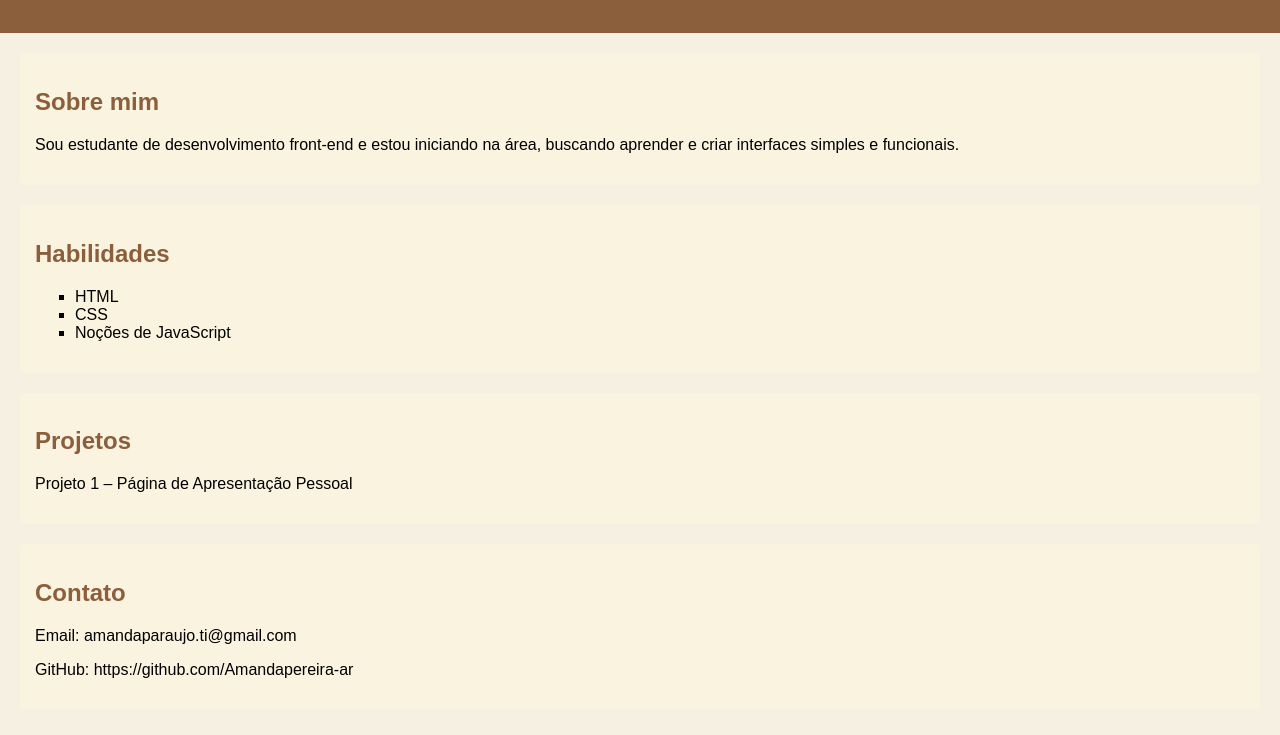
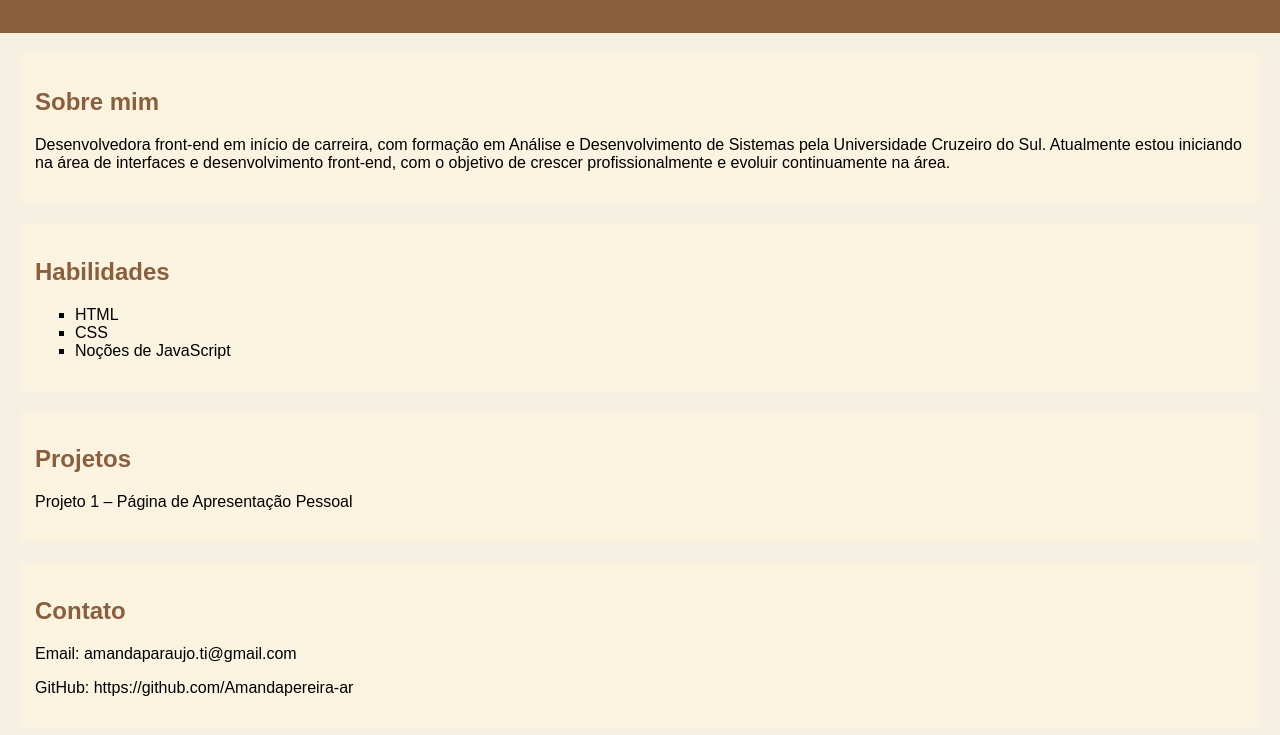
Before and after one commit to Amandapereira-ar/meu-portfolio-simples, a plain HTML site: page index.html in a window 1280 px wide. Shown: the part 121-856 px from the top of the page. Drawn offline with Linux system fonts and the light colour scheme.

Commit message:
Update index.html

```diff
--- a/index.html
+++ b/index.html
@@ -15,8 +15,14 @@
     <section>
         <h2>Sobre mim</h2>
         <p>
-            Sou estudante de desenvolvimento front-end e estou iniciando na área,
-            buscando aprender e criar interfaces simples e funcionais.
+           <p>
+    Desenvolvedora front-end em início de carreira, com formação em
+    Análise e Desenvolvimento de Sistemas pela Universidade Cruzeiro do Sul.
+    Atualmente estou iniciando na área de interfaces e desenvolvimento front-end,
+    com o objetivo de crescer profissionalmente e evoluir continuamente na área.
+</p>
+
+
         </p>
     </section>
 
```
